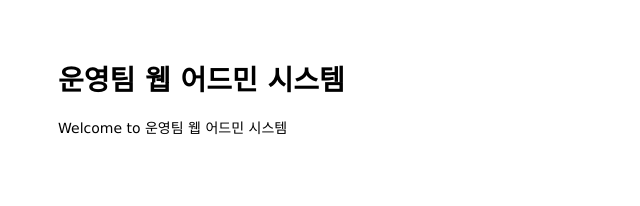
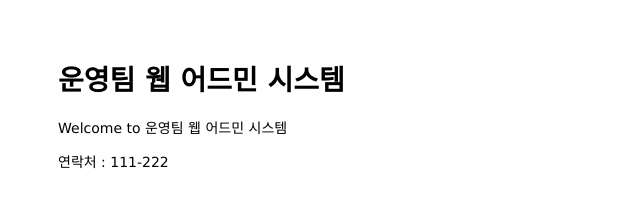
Before and after one commit to soulmir00/mastering-git-github, a website: page public/index.html in a window 1280 px wide. Shown: the whole page, without its empty margins (0-640 px from the left). Drawn offline with Linux system fonts and the light colour scheme.

Commit message:
Add hotline to main page

```diff
--- a/public/index.html
+++ b/public/index.html
@@ -10,4 +10,7 @@
   <p>Welcome to 운영팀 웹 어드민 시스템</p>
 </body>
 
+<footer>
+  <p>연락처 : 111-222</p>
+</footer>
 </html>
```
